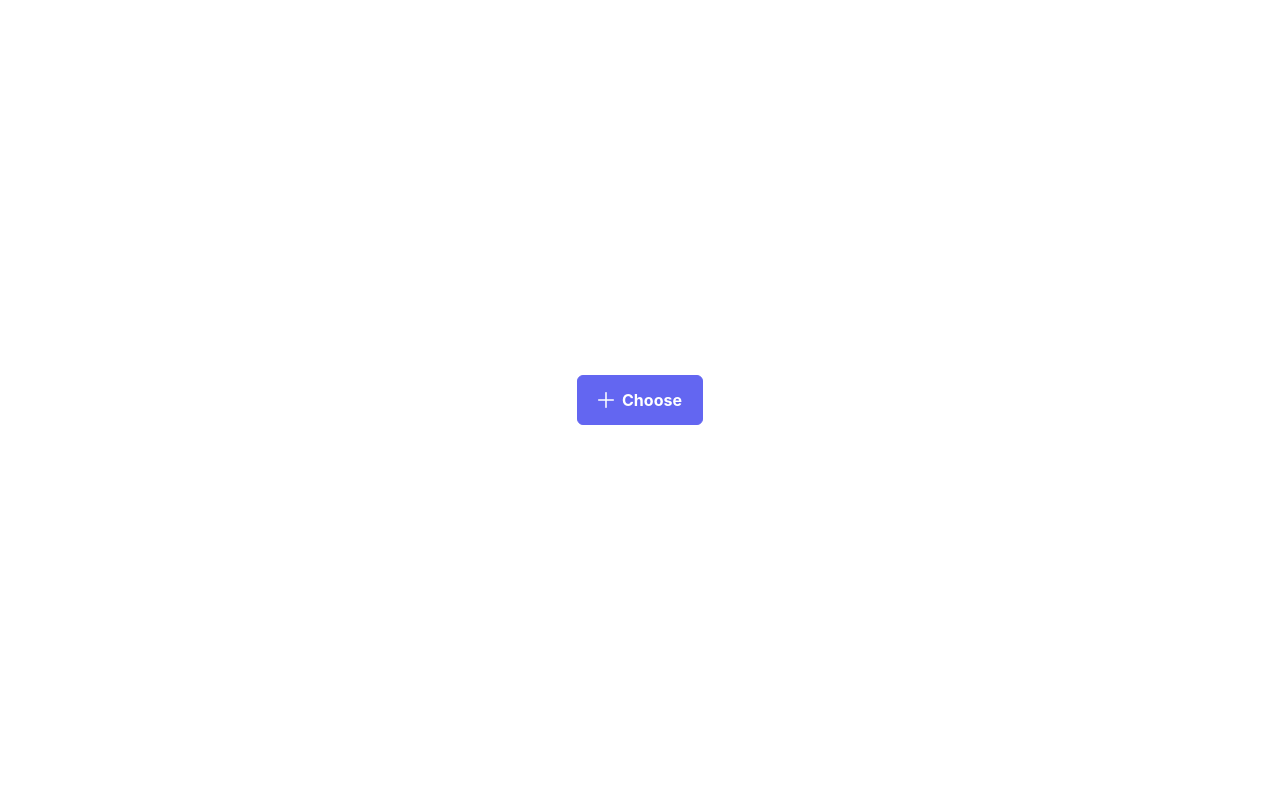
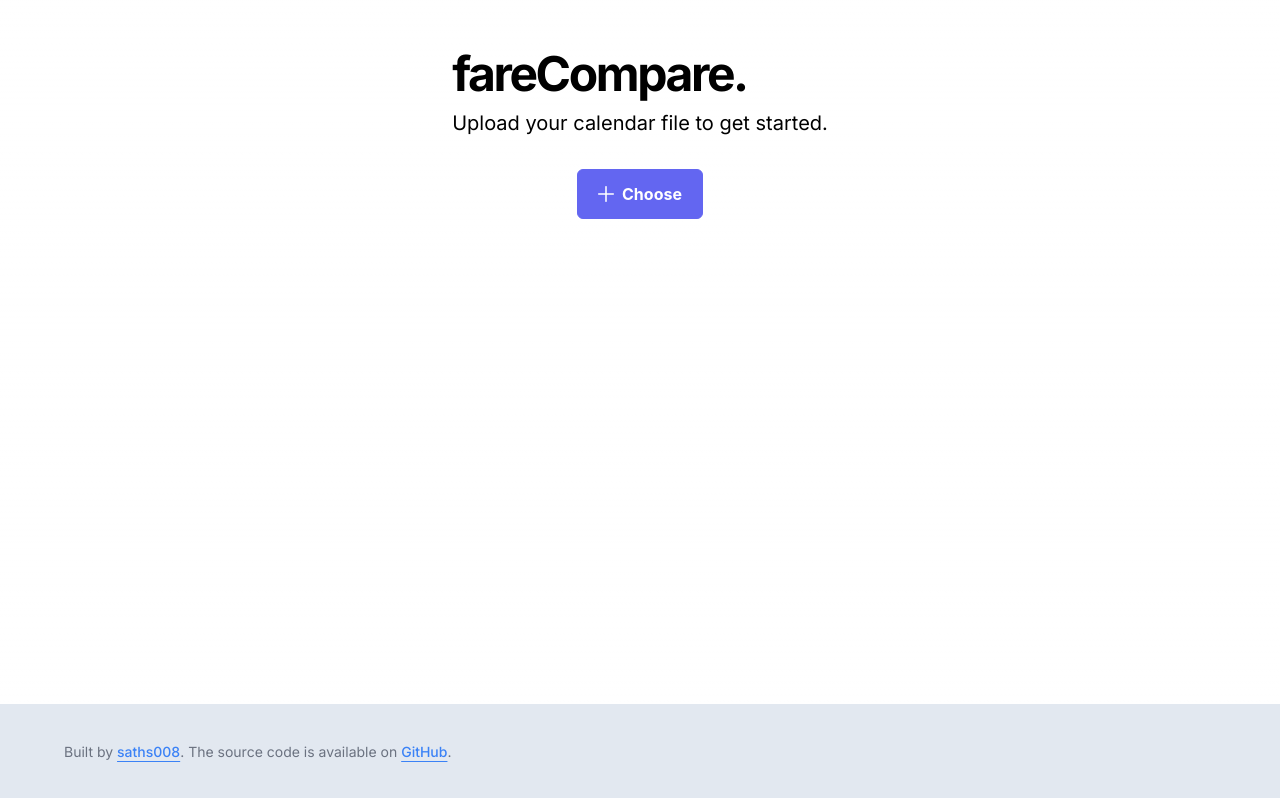
Before and after one commit to saths008/Calendara, a Next.js app in the folder frontend/: page / in a window 1280 px wide. Built offline with nearby package versions, Linux system fonts and the light colour scheme.

Commit message:
feat: add welcome message and footer

```diff
--- a/frontend/package.json
+++ b/frontend/package.json
@@ -31,6 +31,7 @@
     "react": "18.2.0",
     "react-dom": "18.2.0",
     "react-transition-group": "^4.4.5",
+    "react-wrap-balancer": "^1.0.0",
     "sonner": "^0.5.0",
     "tailwind-merge": "^1.12.0",
     "tailwindcss-animate": "^1.0.5",
--- a/frontend/src/app/layout.tsx
+++ b/frontend/src/app/layout.tsx
@@ -1,13 +1,34 @@
 import './globals.css'
 import { Inter } from 'next/font/google'
+import type { Metadata } from "next"
 import {Toaster} from '@/components/ui/toasterSonner'
-
+import { SiteFooter } from '@/components/siteFooter'
 const inter = Inter({ subsets: ['latin'] })
 
-export const metadata = {
-  title: 'Create Next App',
-  description: 'Generated by create next app',
+export const metadata: Metadata = {
+  title:"fareCompare",
+  description: "Transport Fare Calculator based on your calendar",
+  keywords: [
+    "Next.js",
+    "React",
+    "Tailwind CSS",
+    "Calendar",
+    "Transport",
+    "Cost",
+    "Fare",
+    "Calculator",
+    "Transport Fare Calculator",
+    ".ics"
+  ],
+  authors: [
+    {
+      name: "saths008",
+      url: "https://github.com/saths008",
+    },
+  ],
+  creator: "saths008",
 }
+
 
 export default function RootLayout({
   children,
@@ -19,6 +40,7 @@ export default function RootLayout({
       <body className={inter.className}>
         {children}
         <Toaster />
+        <SiteFooter/>
       </body>
     </html>
   )
--- a/frontend/src/app/page.tsx
+++ b/frontend/src/app/page.tsx
@@ -1,14 +1,17 @@
 // @ts-nocheck
 "use client"
 import { toast } from "sonner";
-import { useEffect, useRef, useState } from "react";
+import {useState } from "react";
 import "primereact/resources/themes/lara-light-indigo/theme.css";
 import "primereact/resources/primereact.min.css";
 import { FileUpload } from 'primereact/fileupload';
 import FareForm from "@/components/fareForm";
-import { log } from "console";
 import { Loader } from "lucide-react";
-import nextConfig from "../../next.config";
+import {
+  PageHeader,
+  PageHeaderDescription,
+  PageHeaderHeading,
+} from "@/components/ui/page-header"
 
 export default  function Home() {
   const [fileData, setFileData] = useState("default file data");
@@ -58,8 +61,16 @@ export default  function Home() {
   };
   return (
     <>
-        <div className="grid h-screen place-items-center">
-            {!formAppear && (<FileUpload
+              <div className="grid place-items-center">
+            {!formAppear && (
+            <>
+            <PageHeader className="pb-8">
+            <PageHeaderHeading>fareCompare.</PageHeaderHeading>
+           <PageHeaderDescription>
+            Upload your calendar file to get started.
+           </PageHeaderDescription>
+           </PageHeader>
+            <FileUpload
               mode = "basic"
               name="file"
               customUpload = {true}
@@ -68,7 +79,8 @@ export default  function Home() {
               maxFileSize={1000000}
               uploadHandler={handleFileUpload}
               onSelect={handleBeforeUpload}
-              />)}
+              />
+              </>)}
 
         </div>
 
--- /dev/null
+++ b/frontend/src/components/siteFooter.tsx
@@ -0,0 +1,30 @@
+import { siteConfig } from "@/config/site";
+export function SiteFooter() {
+    return (
+      <footer className="py-6 md:px-8 md:py-0 fixed bottom-0 w-full bg-slate-200">
+        <div className="container flex flex-col items-center justify-between gap-4 md:h-24 md:flex-row">
+          <p className="text-center text-sm leading-loose text-gray-500 md:text-left">
+            Built by{" "}
+            <a
+              href={siteConfig.links.personal_github}
+              target="_blank"
+              rel="noreferrer"
+              className="font-medium underline underline-offset-4 text-blue-500"
+            >
+              saths008
+            </a>
+            . The source code is available on{" "}
+            <a
+              href={siteConfig.links.fareCompare_github}
+              target="_blank"
+              rel="noreferrer"
+              className="font-medium underline underline-offset-4 text-blue-500"
+            >
+              GitHub
+            </a>
+            .
+          </p>
+        </div>
+      </footer>
+    );
+  }
--- /dev/null
+++ b/frontend/src/components/ui/page-header.tsx
@@ -0,0 +1,53 @@
+import Balance from "react-wrap-balancer"
+
+import { cn } from "@/lib/utils"
+
+function PageHeader({
+  className,
+  children,
+  ...props
+}: React.HTMLAttributes<HTMLDivElement>) {
+  return (
+    <section
+      className={cn(
+        "flex max-w-[980px] flex-col items-start gap-2 px-4 pt-8 md:pt-12",
+        className
+      )}
+      {...props}
+    >
+      {children}
+    </section>
+  )
+}
+
+function PageHeaderHeading({
+  className,
+  ...props
+}: React.HTMLAttributes<HTMLHeadingElement>) {
+  return (
+    <h1
+      className={cn(
+        "text-3xl font-bold leading-tight tracking-tighter md:text-5xl lg:leading-[1.1]",
+        className
+      )}
+      {...props}
+    />
+  )
+}
+
+function PageHeaderDescription({
+  className,
+  ...props
+}: React.HTMLAttributes<HTMLParagraphElement>) {
+  return (
+    <Balance
+      className={cn(
+        "max-w-[750px] text-lg text-muted-foreground sm:text-xl",
+        className
+      )}
+      {...props}
+    />
+  )
+}
+
+export { PageHeader, PageHeaderHeading, PageHeaderDescription }
--- /dev/null
+++ b/frontend/src/config/site.ts
@@ -0,0 +1,9 @@
+    export const siteConfig = {
+        name: "saath",
+        links: {
+        personal_github: "https://github.com/saths008",
+        fareCompare_github:"https://github.com/saths008/fareCompare"
+        },
+    }
+
+    export type SiteConfig = typeof siteConfig
```
Also changed, not shown: 1 other file (tests, documents, lock files or other folders).
